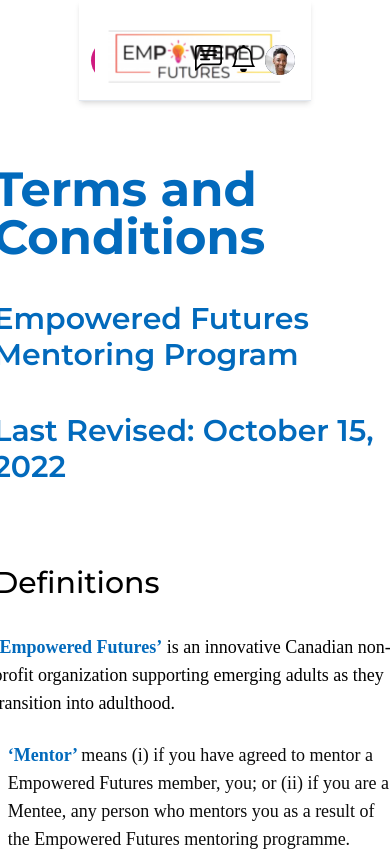
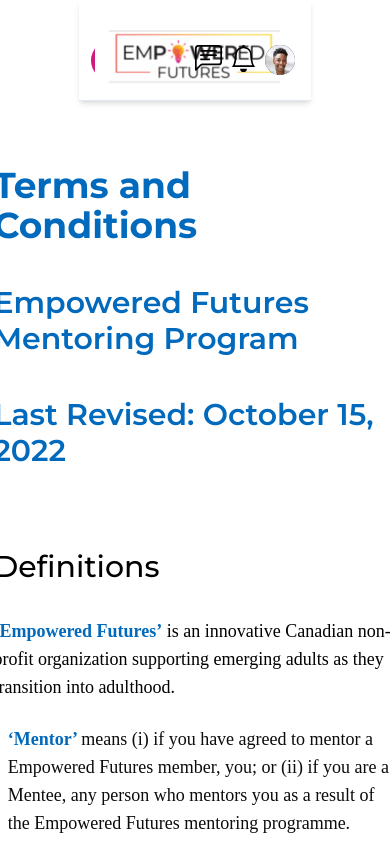
Before and after one commit to JasonXB/EF_Clone, a Next.js app: page /terms-and-conditions in a window 390 px wide. Shown: the top 851 px of the page. Built offline with nearby package versions, Linux system fonts and the light colour scheme; what tw-elements would draw is missing.

Commit message:
'Terms & Conditions' h1 text made smaller for xs screen

```diff
--- a/pages/terms-and-conditions.tsx
+++ b/pages/terms-and-conditions.tsx
@@ -105,7 +105,7 @@ const termsAndConditions: NextPage = (props) => {
         <section className="col-start-2 col-end-3 mt-16 mb-8 ">
           {/* Titles section */}
           <div>
-            <h1 className="mb-10 text-5xl font-extrabold sm:text-6xl text-primary-1 xl:mb-16">
+            <h1 className="mb-10 text-4xl font-extrabold ss:text-5xl sm:text-6xl text-primary-1 xl:mb-16">
               Terms and Conditions
             </h1>
             <h2 className="mb-4 text-3xl font-semibold text-primary-1 xl:mb-0">
```
